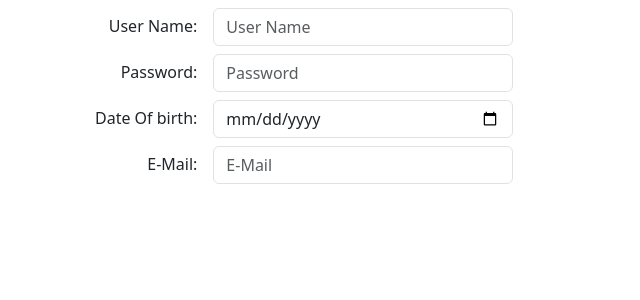
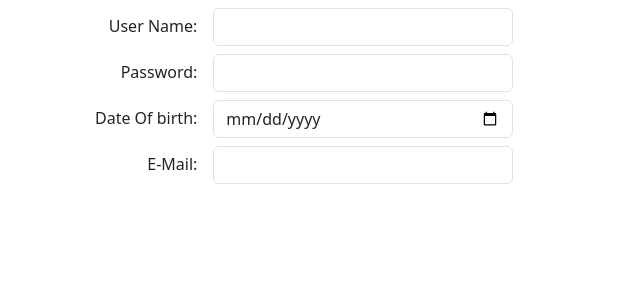
Before and after one commit to nagurram/reactform, a React (Create React App) app: page / in a window 1280 px wide. Shown: the top 300 px of the page, without its empty margins (0-640 px from the left). Built offline with nearby package versions, Linux system fonts and the light colour scheme.

Commit message:
work in progress

```diff
--- a/src/App.tsx
+++ b/src/App.tsx
@@ -13,56 +13,56 @@ function App() {
   };
 
   const [values, setValues] = useState(formDefaultvalues);
-
+  const onChange = (e: ChangeEvent<HTMLInputElement>) => {
+    setValues({ ...values, [e.target.name]: e.target.value });
+  };
   const frminputs = [
     {
       id: 1,
-      lable: "User Name",
+      label: "User Name",
       value: "",
       placeHolder: "User Name",
       formInputType: "text",
       name: "txtUserName",
+      onchange: onChange,
     },
     {
       id: 2,
-      lable: "Password",
+      label: "Password",
       value: "",
       placeHolder: "Password",
       formInputType: "password",
       name: "txtPassword",
+      onchange: onChange,
     },
     {
       id: 3,
-      lable: "Date Of birth",
+      label: "Date Of birth",
       value: "",
       placeHolder: "DD/MM/YYYY",
       formInputType: "date",
       name: "txtdob",
+      onchange: onChange,
     },
     {
       id: 4,
-      lable: "E-Mail",
+      label: "E-Mail",
       value: "",
       placeHolder: "E-Mail",
       formInputType: "email",
       name: "txtemail",
+      onchange: onChange,
     },
   ];
-  const onChange = (e: ChangeEvent<HTMLInputElement>) => {
-    setValues({ ...values, [e.target.name]: e.target.value });
-  };
+
   return (
     <>
       <div className="row">
         {frminputs.map((input) => (
           <FormInput
-            key={input.id}
-            {...input}
-            value={
-              (Object.keys(values) as (keyof typeof values)[]).find((key) => {
-                return values[key] === input.name;
-              })!}
-            onChange={onChange}
+            label={input.label}
+            type={input.formInputType}
+            key={input.name}
           />
         ))}
       </div>
--- a/src/Models/IFormInput.ts
+++ b/src/Models/IFormInput.ts
@@ -1,3 +1,5 @@
+import { ChangeEvent, ChangeEventHandler } from "react";
+
 export default interface IFormInput {
   id: Number;
   formInputType: "text" | "date" | "password" | "email";
@@ -5,5 +7,5 @@ export default interface IFormInput {
   value: string;
   placeHolder: string;
   lable?: string;
-
+  onchange: ChangeEventHandler<HTMLInputElement>;
 }
--- a/src/component/FormInput.tsx
+++ b/src/component/FormInput.tsx
@@ -3,30 +3,20 @@ import "./FormInput.css";
 import { ChangeEvent } from "react";
 import IFormInput from "../Models/IFormInput";
 
-function FormInput(
-  { id, name, lable, placeHolder, value, formInputType }: IFormInput,
-  onChange: ChangeEvent<HTMLInputElement>
-) {
-  const [inputvalue, setState] = useState(value);
-  const handleChange = (e: ChangeEvent<HTMLInputElement>) => {
-    setState(e.target.value);
-    console.log(inputvalue);
-  };
+type Props = React.DetailedHTMLProps<
+  React.InputHTMLAttributes<HTMLInputElement>,
+  HTMLInputElement
+> & { label: string };
 
+function FormInput(props: Props) {
   return (
     <>
       <div className="row mt-2">
         <div className="col-md-2 mb-2 d-flex justify-content-end align-items-end pe-1">
-          <label>{lable}:</label>
+          <label>{props.label}:</label>
         </div>
         <div className="col-md-10">
-          <input
-            type={formInputType}
-            value={inputvalue}
-            placeholder={placeHolder}
-            className="form-control textfield"
-            onChange={handleChange}
-          />
+          <input {...props} className="form-control textfield" />
         </div>
       </div>
     </>
```
